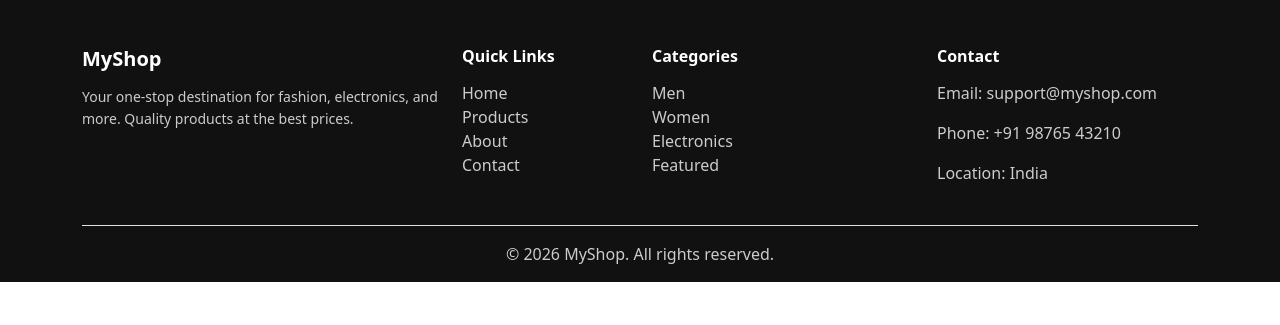
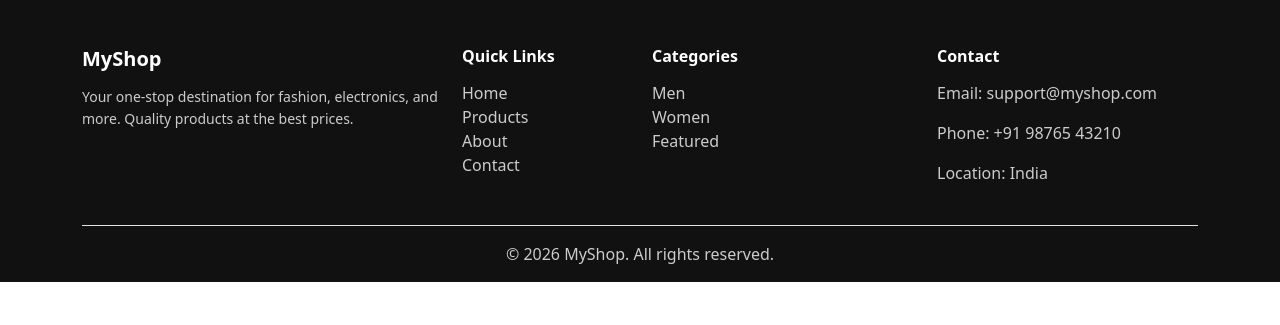
Before and after one commit to Usman851/ecommerce-django, a Django app: page /products in a window 1280 px wide. Shown: the part 136-461 px from the top of the page. Run offline with Django 5.2, Linux system fonts and the light colour scheme; data that the repository does not hold is empty.

Commit message:
Updated women products & some changes

```diff
--- a/store/templates/store/base.html
+++ b/store/templates/store/base.html
@@ -84,9 +84,6 @@
                 <a href="{% url 'products' %}?category=women">Women</a>
               </li>
               <li>
-                <a href="{% url 'products' %}?category=electronics">Electronics</a>
-              </li>
-              <li>
                 <a href="{% url 'products' %}?category=featured">Featured</a>
               </li>
             </ul>
--- a/store/views.py
+++ b/store/views.py
@@ -17,8 +17,6 @@ def products(request):
         products = Product.objects.filter(category=category)
     else:
         products = Product.objects.all()
-
-
 
     return render(request, 'store/product.html', {
         'products': products,
```
Also changed, not shown: media/products/adidaswomenhoody.jpg (added), media/products/trackpantadidaswomen.jpg (added), media/products/uspolowoemndress.jpg (added), media/products/uspolowoemndress3.jpg (added), media/products/uspolowomendress2.jpg (added), media/products/womennikeskirt.jpg (added), store/static/store/images/adidaswomenhoody.jpg (added), store/static/store/images/trackpantadidaswomen.jpg (added), store/static/store/images/uspolowoemndress.jpg (added), store/static/store/images/uspolowoemndress3.jpg (added), store/static/store/images/uspolowomendress2.jpg (added), store/static/store/images/womennikeskirt.jpg (added).
